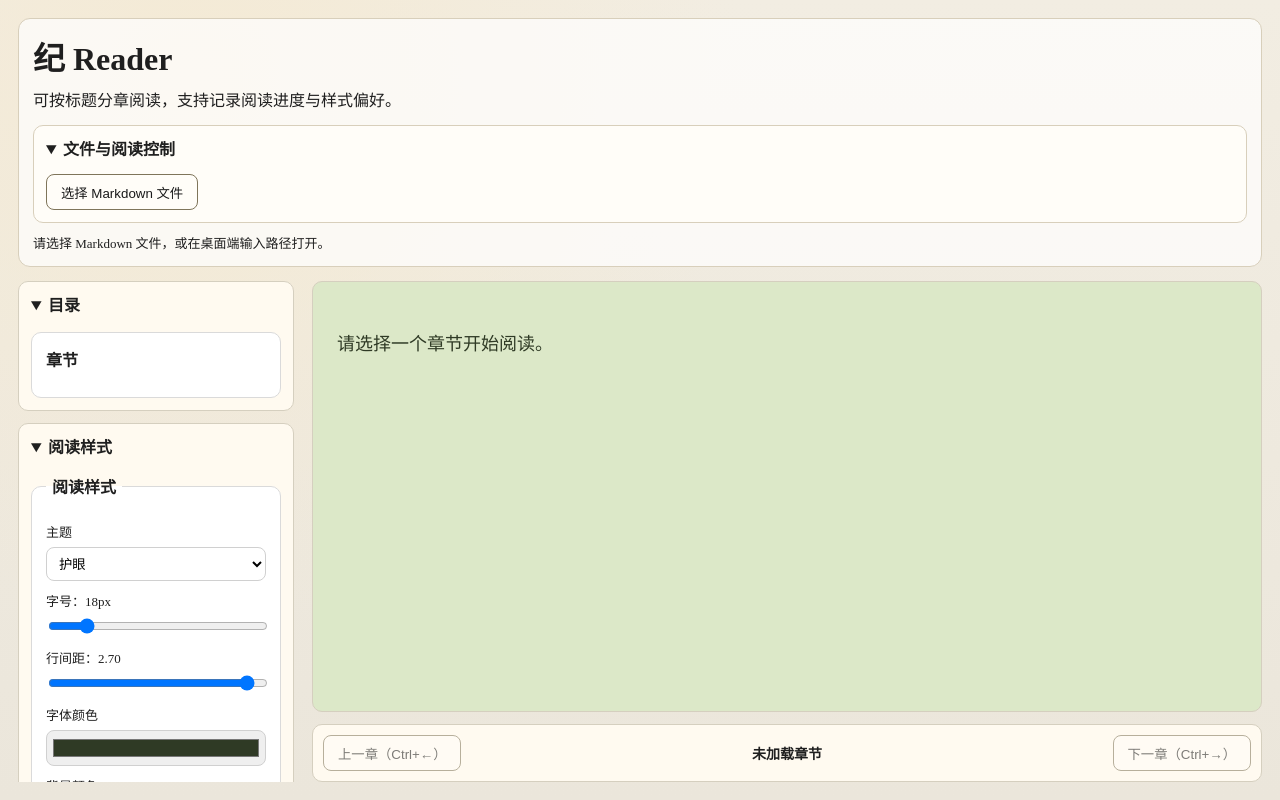
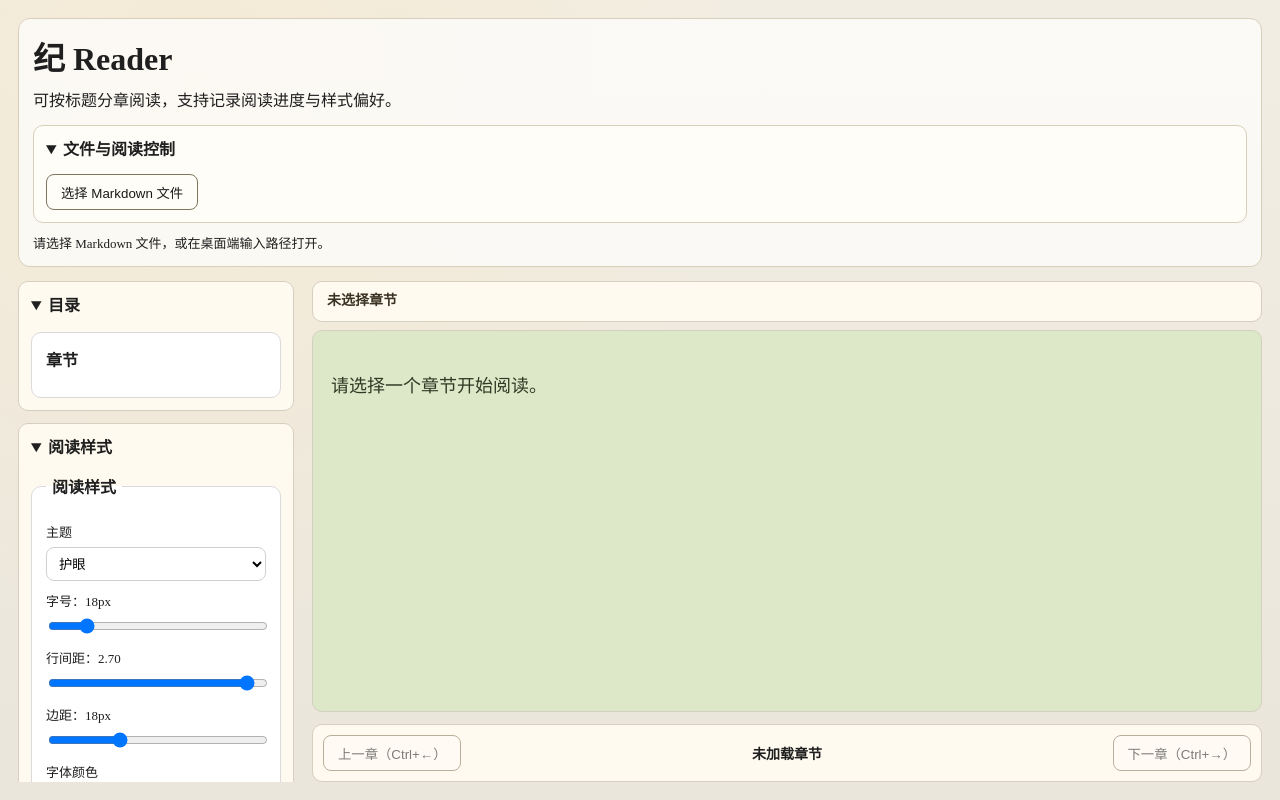
Before and after one commit to olojiang/markdown_reader, a Vue app: page / in a window 1280 px wide. Built offline with nearby package versions, Linux system fonts and the light colour scheme.

Commit message:
feat(android-reader): add configurable content padding and chapter auto-focus

```diff
--- a/src/renderer/src/App.vue
+++ b/src/renderer/src/App.vue
@@ -670,6 +670,13 @@ function normalizeReaderPreference(preference: Partial<ReaderPreference>): Reade
     mergedPreference.themeKey = DEFAULT_READER_PREFERENCE.themeKey
   }
 
+  const contentPadding = Number(mergedPreference.contentPadding)
+  if (!Number.isFinite(contentPadding)) {
+    mergedPreference.contentPadding = DEFAULT_READER_PREFERENCE.contentPadding
+  } else {
+    mergedPreference.contentPadding = clampNumber(Math.round(contentPadding), 8, 40)
+  }
+
   return mergedPreference
 }
 
--- a/src/renderer/src/components/ChapterList.vue
+++ b/src/renderer/src/components/ChapterList.vue
@@ -1,4 +1,6 @@
 <script setup lang="ts">
+import { nextTick, onMounted, ref } from 'vue'
+
 import type { ChapterItem } from '@shared/reader-types'
 
 const props = defineProps<{
@@ -10,19 +12,45 @@ const emit = defineEmits<{
   select: [index: number]
 }>()
 
+const mdReaderChapterListRef = ref<HTMLOListElement | null>(null)
+
 function handleChapterClick(index: number): void {
   emit('select', index)
 }
+
+async function scrollActiveChapterIntoView(): Promise<void> {
+  await nextTick()
+
+  const list = mdReaderChapterListRef.value
+  if (!list) {
+    return
+  }
+
+  const activeButton = list.querySelector<HTMLButtonElement>(`[data-chapter-index="${props.activeIndex}"]`)
+  if (!activeButton) {
+    return
+  }
+
+  activeButton.scrollIntoView({
+    block: 'center',
+    behavior: 'auto'
+  })
+}
+
+onMounted(() => {
+  void scrollActiveChapterIntoView()
+})
 </script>
 
 <template>
   <nav class="md-reader-chapter-nav-wrapper" aria-label="章节导航">
     <h2 class="md-reader-chapter-nav-title">章节</h2>
-    <ol class="md-reader-chapter-nav-list">
+    <ol ref="mdReaderChapterListRef" class="md-reader-chapter-nav-list">
       <li v-for="(chapter, index) in props.chapters" :key="chapter.id" class="md-reader-chapter-nav-item">
         <button
           type="button"
           class="md-reader-chapter-nav-button"
+          :data-chapter-index="index"
           :class="{ 'md-reader-chapter-nav-button-active': index === props.activeIndex }"
           @click="handleChapterClick(index)"
         >
--- a/src/renderer/src/components/ReaderArticle.vue
+++ b/src/renderer/src/components/ReaderArticle.vue
@@ -35,9 +35,19 @@ const mdReaderArticleHtml = computed(() => {
   return mdParser.render(props.chapter.markdown)
 })
 
+const mdReaderChapterTitle = computed(() => {
+  const title = props.chapter?.title?.trim()
+  if (!title) {
+    return '未选择章节'
+  }
+
+  return title
+})
+
 const mdReaderArticleStyle = computed(() => ({
   '--md-reader-font-size': `${props.preference.fontSize}px`,
   '--md-reader-line-height': String(props.preference.lineHeight),
+  '--md-reader-content-padding': `${props.preference.contentPadding}px`,
   '--md-reader-font-color': props.preference.fontColor,
   '--md-reader-background-color': props.preference.backgroundColor
 }))
@@ -70,6 +80,9 @@ onMounted(() => {
 
 <template>
   <section class="md-reader-article-shell-section" aria-label="章节内容">
+    <header class="md-reader-article-title-header" data-testid="md-reader-article-title">
+      {{ mdReaderChapterTitle }}
+    </header>
     <article
       ref="mdReaderArticleBodyRef"
       class="md-reader-article-body-article"
@@ -85,13 +98,27 @@ onMounted(() => {
 .md-reader-article-shell-section {
   height: 100%;
   min-height: 0;
+  display: grid;
+  grid-template-rows: auto minmax(0, 1fr);
+  gap: 8px;
+}
+
+.md-reader-article-title-header {
+  padding: 10px 14px;
+  border: 1px solid #d5cfbf;
+  border-radius: 10px;
+  background: #fffaf0;
+  color: #3a3222;
+  font-size: 14px;
+  font-weight: 600;
+  line-height: 1.35;
 }
 
 .md-reader-article-body-article {
   box-sizing: border-box;
   height: 100%;
   overflow-y: auto;
-  padding: 24px;
+  padding: var(--md-reader-content-padding);
   font-size: var(--md-reader-font-size);
   line-height: var(--md-reader-line-height);
   color: var(--md-reader-font-color);
--- a/src/renderer/src/components/ReaderSettings.vue
+++ b/src/renderer/src/components/ReaderSettings.vue
@@ -74,6 +74,20 @@ function updateTheme(themeKey: string): void {
         @input="updatePreference({ lineHeight: Number(($event.target as HTMLInputElement).value) })"
       />
 
+      <label class="md-reader-settings-label" for="md-reader-content-padding-input">
+        边距：{{ preference.contentPadding }}px
+      </label>
+      <input
+        id="md-reader-content-padding-input"
+        class="md-reader-settings-range-input"
+        type="range"
+        min="8"
+        max="40"
+        step="1"
+        :value="preference.contentPadding"
+        @input="updatePreference({ contentPadding: Number(($event.target as HTMLInputElement).value) })"
+      />
+
       <label class="md-reader-settings-label" for="md-reader-font-color-input">字体颜色</label>
       <input
         id="md-reader-font-color-input"
--- a/src/shared/reader-defaults.ts
+++ b/src/shared/reader-defaults.ts
@@ -7,6 +7,7 @@ export const DEFAULT_READER_PREFERENCE: ReaderPreference = {
   themeKey: defaultReaderTheme.key,
   fontSize: 18,
   lineHeight: 2.7,
+  contentPadding: 18,
   fontColor: defaultReaderTheme.fontColor,
   backgroundColor: defaultReaderTheme.backgroundColor
 }
--- a/src/shared/reader-types.ts
+++ b/src/shared/reader-types.ts
@@ -28,6 +28,7 @@ export interface ReaderPreference {
   themeKey: ReaderThemeKey
   fontSize: number
   lineHeight: number
+  contentPadding: number
   fontColor: string
   backgroundColor: string
 }
```
Also changed, not shown: src/main/reader-store.ts (+18 -2 lines), 2 other files (tests, documents, lock files or other folders).
